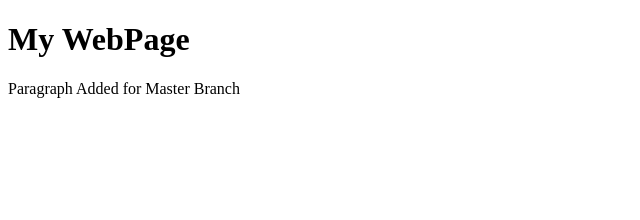
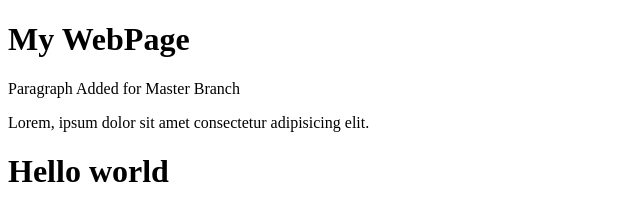
Before and after one commit to nfarhatabassum/mergedemo, a plain HTML site: page index.html in a window 1280 px wide. Shown: the whole page, without its empty margins (0-640 px from the left). Drawn offline with Linux system fonts and the light colour scheme.

Commit message:
Added para team1

```diff
--- a/index.html
+++ b/index.html
@@ -8,6 +8,7 @@
 <body>
     <h1>My WebPage</h1>
     <p>Paragraph Added for Master Branch</p>
-
+    <p>Lorem, ipsum dolor sit amet consectetur adipisicing elit.</p>
+    <h1>Hello world</h1>
 </body>
 </html>
```
